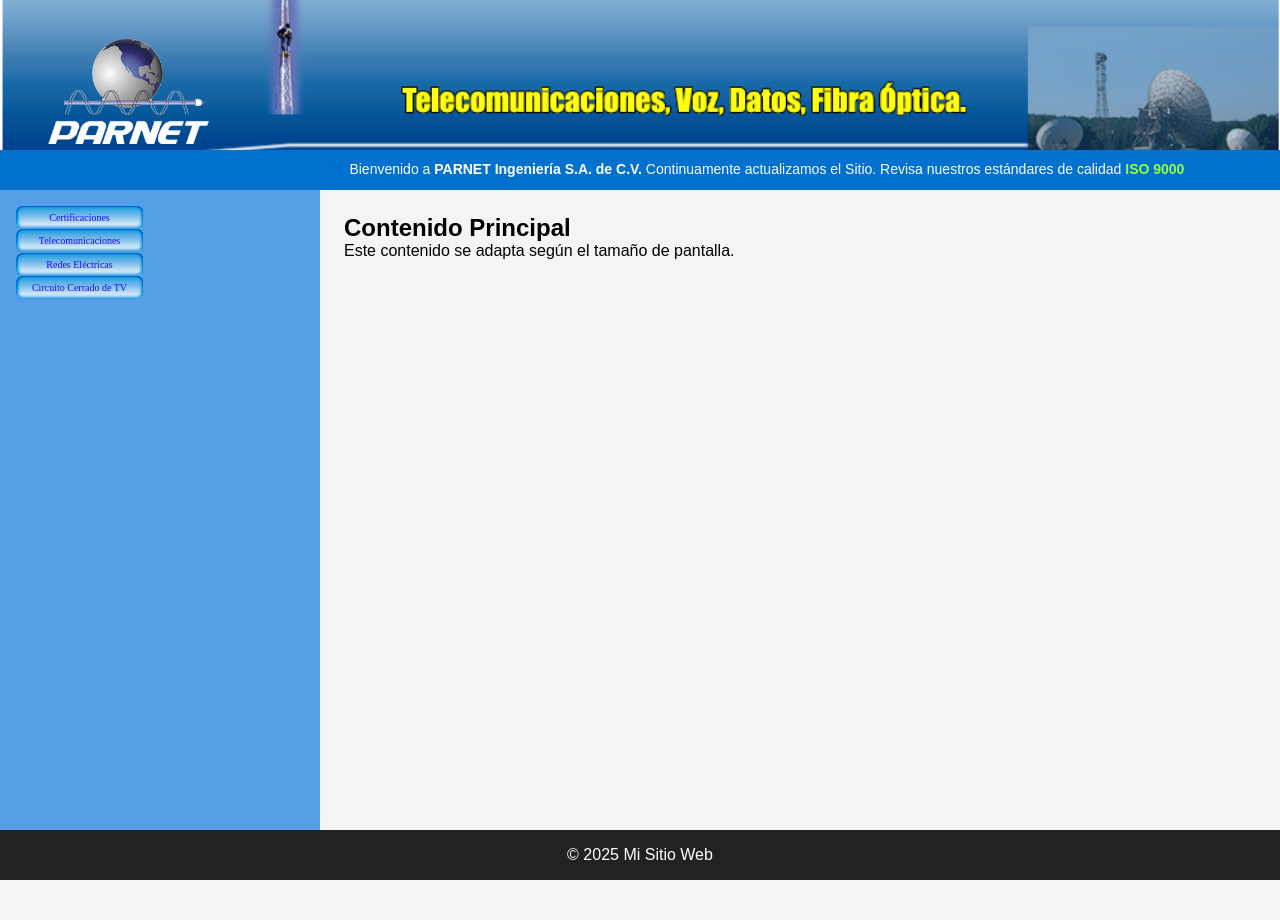
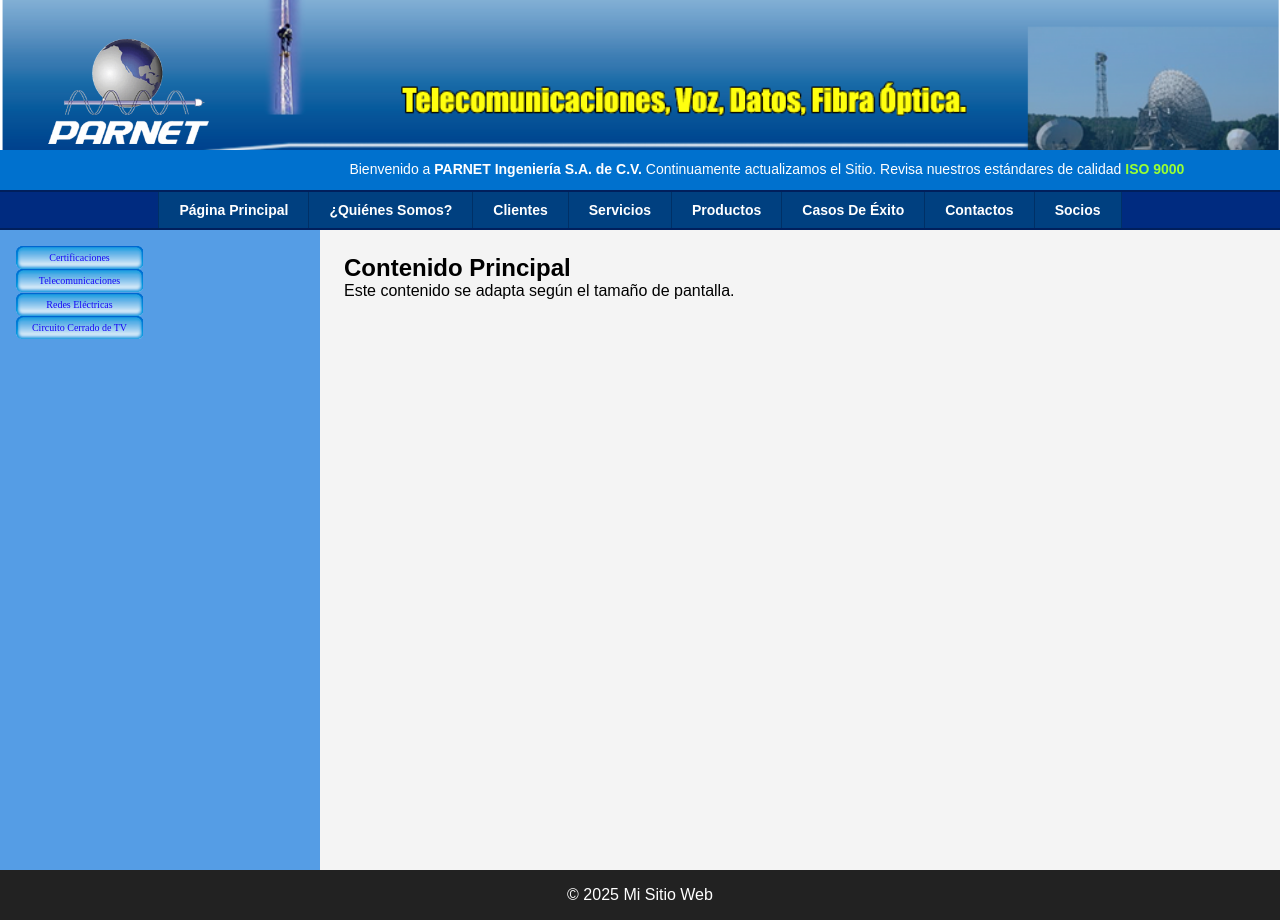
Before and after one commit to sofiag20/Parnet, a Flask app: page / in a window 1280 px wide. Before the commit the page ends 880 px from the top, so only its background shows below. Run offline with Flask 3, Linux system fonts and the light colour scheme.

Commit message:
Actualizado

```diff
--- a/App.py
+++ b/App.py
@@ -16,5 +16,22 @@ db.init_app(app)
 def index():
     return render_template('index.html')
 
+@app.route("/servicios")
+def servicios():
+    return render_template("servicios.html")
+
+@app.route("/clientes")
+def clientes():
+    return render_template("clientes.html")
+
+@app.route("/productos")
+def productos():
+    return render_template("productos.html")
+
+@app.route("/contacto")
+def contacto():
+    return render_template("contacto.html")
+
+
 if __name__ == "__main__":
     app.run()
--- a/static/css/index.css
+++ b/static/css/index.css
@@ -155,6 +155,39 @@ footer {
     font-weight: bold;
 }
 
+/* ========== NAV-TABS como en el diseño ========== */
+.nav-tabs {
+    width: 100%;
+    background-color: #002b80;
+    display: flex;
+    justify-content: center;
+    padding: 0;
+    margin: 0;
+    border-top: 2px solid #001f5c;
+    border-bottom: 2px solid #001f5c;
+}
+
+.tab-link {
+    padding: 10px 20px;
+    background-color: #004080;
+    color: white;
+    text-decoration: none;
+    font-weight: bold;
+    font-size: 14px;
+    border-right: 1px solid #003066;
+    text-align: center;
+    transition: background-color 0.3s ease;
+}
+
+.tab-link:first-child {
+    border-left: 1px solid #003066;
+}
+
+.tab-link:hover {
+    background-color: #0055aa;
+}
+
+
 
 /* ========== RESPONSIVE ========== */
 @media (max-width: 480px) {
--- a/templates/index.html
+++ b/templates/index.html
@@ -24,6 +24,20 @@
     Revisa nuestros estándares de calidad <span class="destacado">ISO 9000</span>
     </div>
 </div>
+
+<!-- Debajo de la marquesina -->
+<nav class="nav-tabs">
+    <a href="{{ url_for('index') }}" class="tab-link">Página Principal</a>
+    <a href="#" class="tab-link">¿Quiénes Somos?</a>
+    <a href="#" class="tab-link">Clientes</a>
+    <a href="{{ url_for('servicios') }}" class="tab-link">Servicios</a>
+    <a href="{{ url_for('productos') }}" class="tab-link">Productos</a>
+    <a href="#" class="tab-link">Casos De Éxito</a>
+    <a href="{{ url_for('contacto') }}" class="tab-link">Contactos</a>
+    <a href="#" class="tab-link">Socios</a>
+</nav>
+
+
 
 <div class="content-wrapper">
     <nav class="sidebar" id="sidebar">
```
